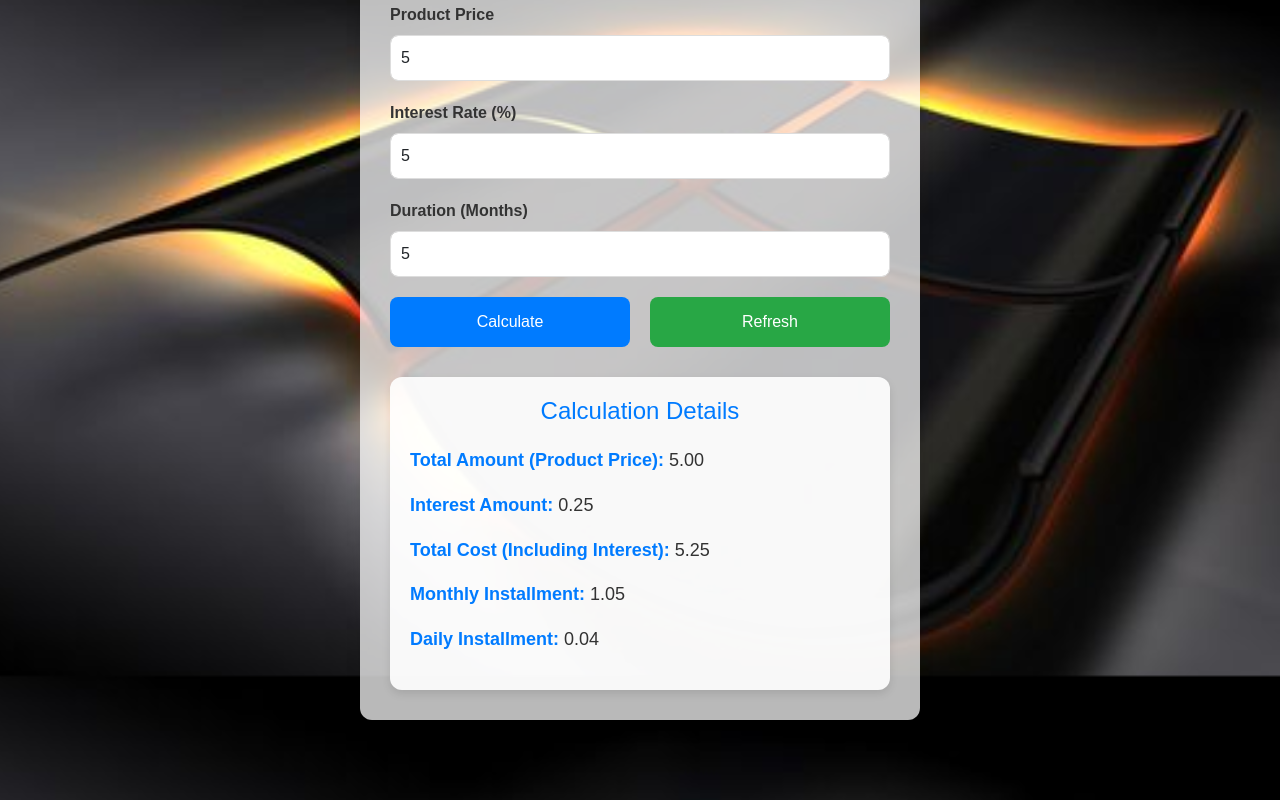
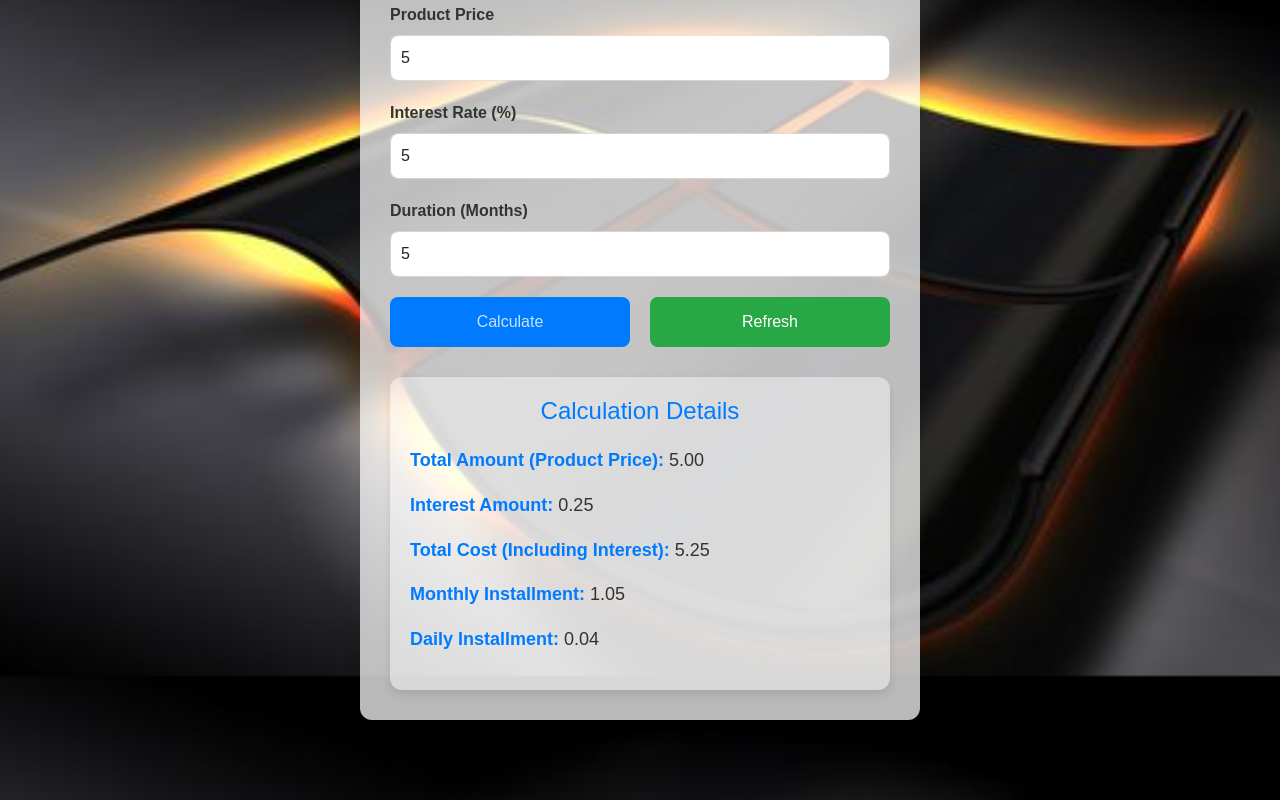
Before and after one commit to ghinaulhasan/Installment-plan-system, a plain HTML site: page index.html in a window 1280 px wide. Both pictures are taken after typing "5", "5", "5" into the empty fields and a click on the button "Calculate". Shown: the part 174-974 px from the top of the page. Drawn offline with nearby package versions, Linux system fonts and the light colour scheme; files whose address does not match are found by name.

Commit message:
Add files via upload

```diff
--- a/index.html
+++ b/index.html
@@ -51,7 +51,7 @@
       font-size: 16px;
       padding: 10px;
       border-radius: 8px;
-      border: 1px solid #ddd;
+      border: 1px solid #dddddda6;
       width: 100%;
       margin-bottom: 20px;
     }
@@ -67,7 +67,7 @@
 
     .btn-submit {
       background-color: #007bff;
-      color: white;
+      color: rgba(255, 255, 255, 0.767);
     }
 
     .btn-submit:hover {
@@ -86,7 +86,7 @@
     .result {
       margin-top: 30px;
       padding: 20px;
-      background-color: rgba(255, 255, 255, 0.9);
+      background-color: rgba(255, 255, 255, 0.432);
       border-radius: 12px;
       box-shadow: 0 4px 8px rgba(0, 0, 0, 0.1);
     }
```
